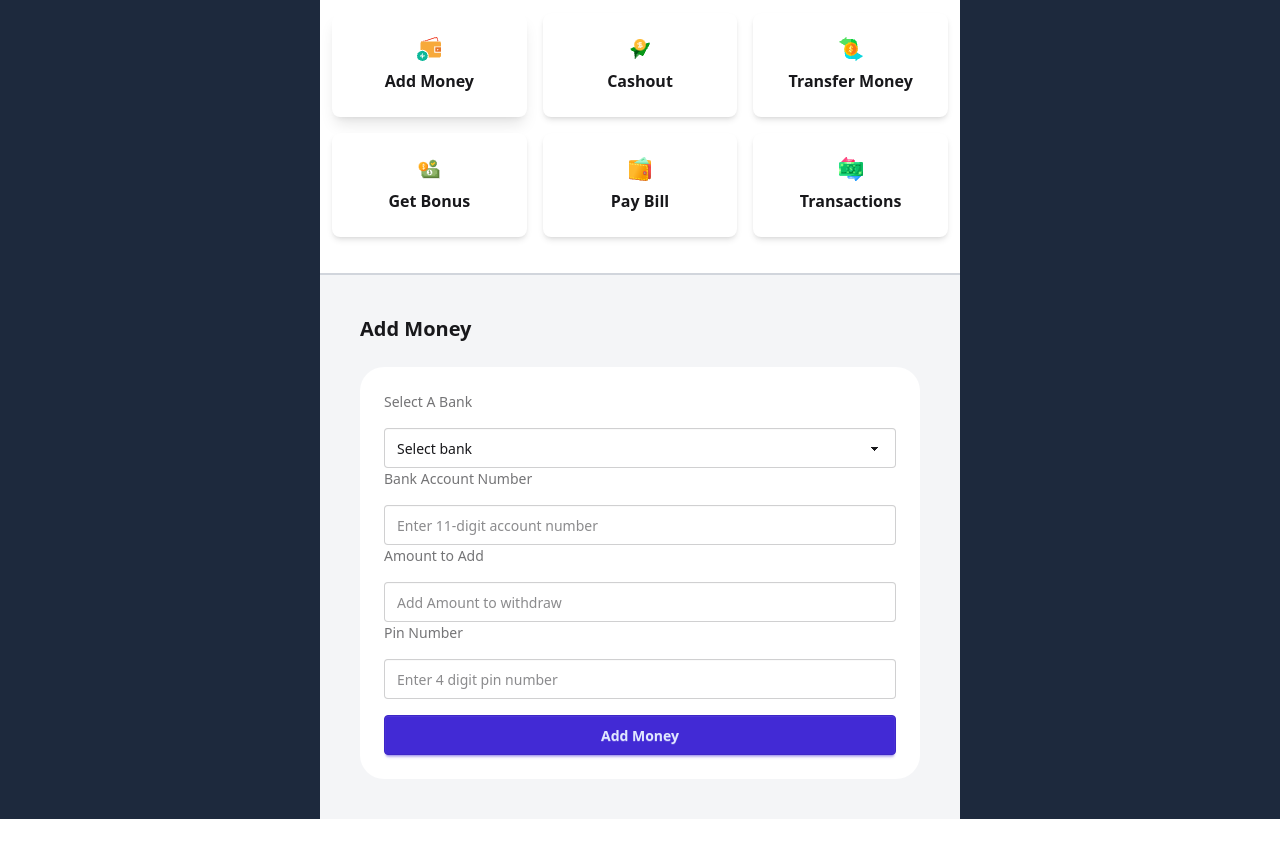
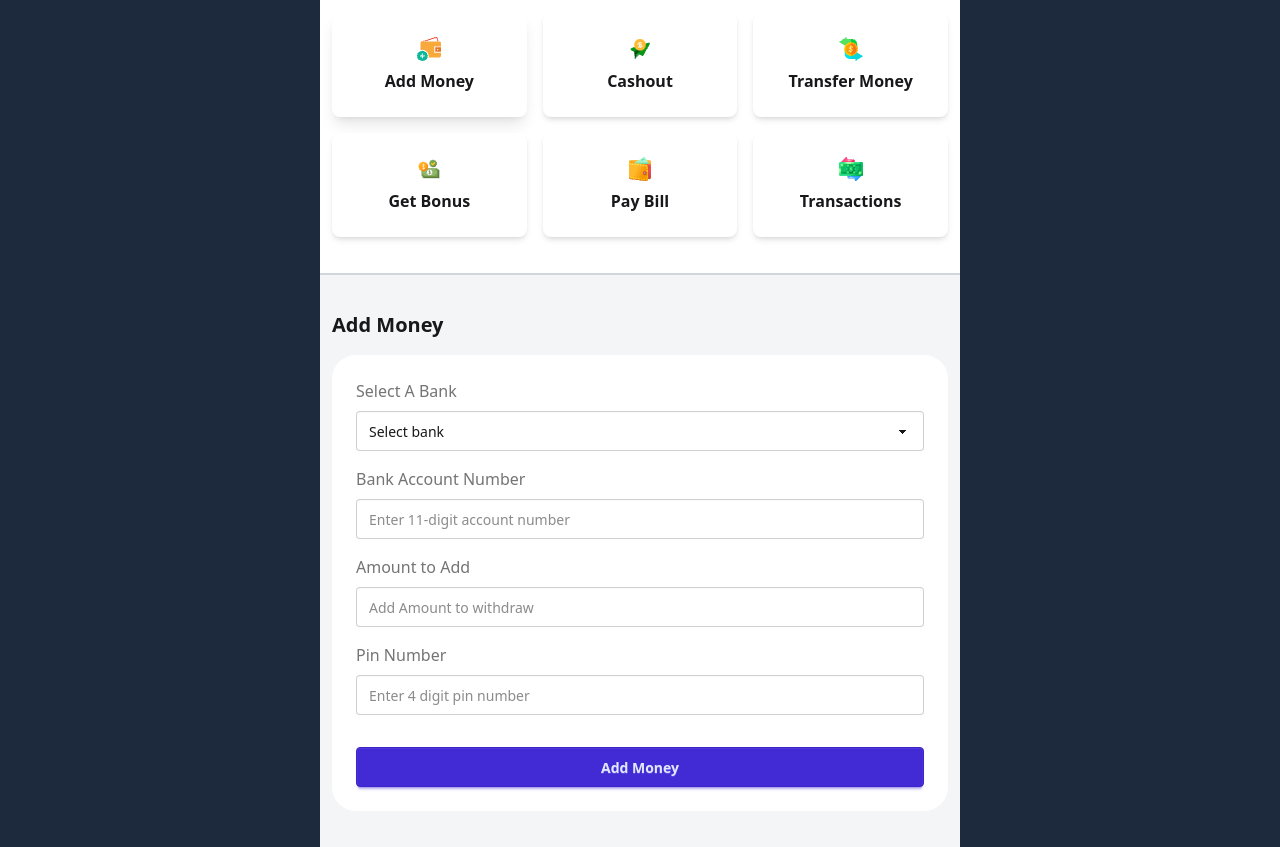
Before and after one commit to osmanfaruque/Payoo-MFS-js-DOM, a plain HTML site: page main.html in a window 1280 px wide. Shown: the part 201-1048 px from the top of the page. Before the commit the page ends 1020 px from the top, so only its background shows below. Drawn offline with nearby package versions, Linux system fonts and the light colour scheme.

Commit message:
Added add money function, logout Function

```diff
--- a/main.html
+++ b/main.html
@@ -17,11 +17,12 @@
                 <div class="flex items-center gap-2">
                     <a href="#"><img class=" w-7 sm:w-10" src="assets/images/Group.png" alt="Payoo logo"></a>
                     <div>
-                        <h1 class="text-lg sm:text-2xl font-bold">$ 45000</h1>
+                        <h1 class="text-lg sm:text-2xl font-bold">$ <span id="balance">45000</span></h1>
                         <p class="text-sm sm:text-lg">available balance</p>
                     </div>
                 </div>
                 <button
+                    id="logout-btn"
                     class="btn box-border bg-gray-200 text-sm sm:text-lg border-none text-black shadow-md shadow-gray-400">
                     <img src="assets/images/logout-icon.png" alt="Company Logo">
                     Log-Out
@@ -89,16 +90,16 @@
             </div>
         </section>
         <!-- Add Money Section -->
-        <section class="card p-4">
-            <div class="card-body">
+        <section>
+            <div class="px-6 sm:px-3 py-3 sm:py-9">
                 <h2 class="card-title text-2xl sm:text-xl pb-4">Add Money</h2>
-                <div class="bg-white p-6 rounded-3xl">
+                <div class="bg-white p-6 rounded-3xl flex flex-col gap-4">
                     <!-- Select A Bank -->
-                    <div class="form-control flex flex-col gap-4">
+                    <div class="form-control flex flex-col gap-2">
                         <label class="label">
                             <span class="label-text">Select A Bank</span>
                         </label>
-                        <select class="select select-bordered w-full">
+                        <select id="bank" class="select select-bordered w-full">
                             <option disabled selected>Select bank</option>
                             <option value="bkash">Bkash</option>
                             <option value="nagad">Nagad</option>
@@ -108,36 +109,39 @@
                         </select>
                     </div>
                     <!-- bank Account Number -->
-                    <div class="form-control flex flex-col gap-4">
+                    <div class="form-control flex flex-col gap-2">
                         <label class="label">
                             <span class="label-text">Bank Account Number</span>
                         </label>
-                        <input type="text" placeholder="Enter 11-digit account number"
+                        <input id="account-number" type="number" placeholder="Enter 11-digit account number"
                             class="input input-bordered w-full" />
                     </div>
                     <!-- Amount to Add -->
-                    <div class="form-control flex flex-col gap-4">
+                    <div class="form-control flex flex-col gap-2">
                         <label class="label">
                             <span class="label-text">Amount to Add</span>
                         </label>
-                        <input type="text" placeholder="Add Amount to withdraw" class="input input-bordered w-full" />
+                        <input id="amount" type="number" placeholder="Add Amount to withdraw"
+                            class="input input-bordered w-full" />
                     </div>
                     <!-- Pin Number -->
-                    <div class="form-control flex flex-col gap-4">
+                    <div class="form-control flex flex-col gap-2">
                         <label class="label">
                             <span class="label-text">Pin Number</span>
                         </label>
-                        <input type="password" placeholder="Enter 4 digit pin number"
+                        <input id="pin" type="password" placeholder="Enter 4 digit pin number"
                             class="input input-bordered w-full" />
                     </div>
                     <!-- Add Money Button -->
                     <div class="card-actions justify-center mt-4">
-                        <button class="btn btn-primary w-full">Add Money</button>
+                        <button id="add-money-btn" class="btn btn-primary w-full">Add Money</button>
                     </div>
                 </div>
             </div>
         </section>
     </main>
+    <script src="scripts/add-money.js"></script>
+    <script src="scripts/logout.js"></script>
 </body>
 
 </html>
```
Also changed, not shown: Untitled-1.html (deleted, +0 -34 lines).
